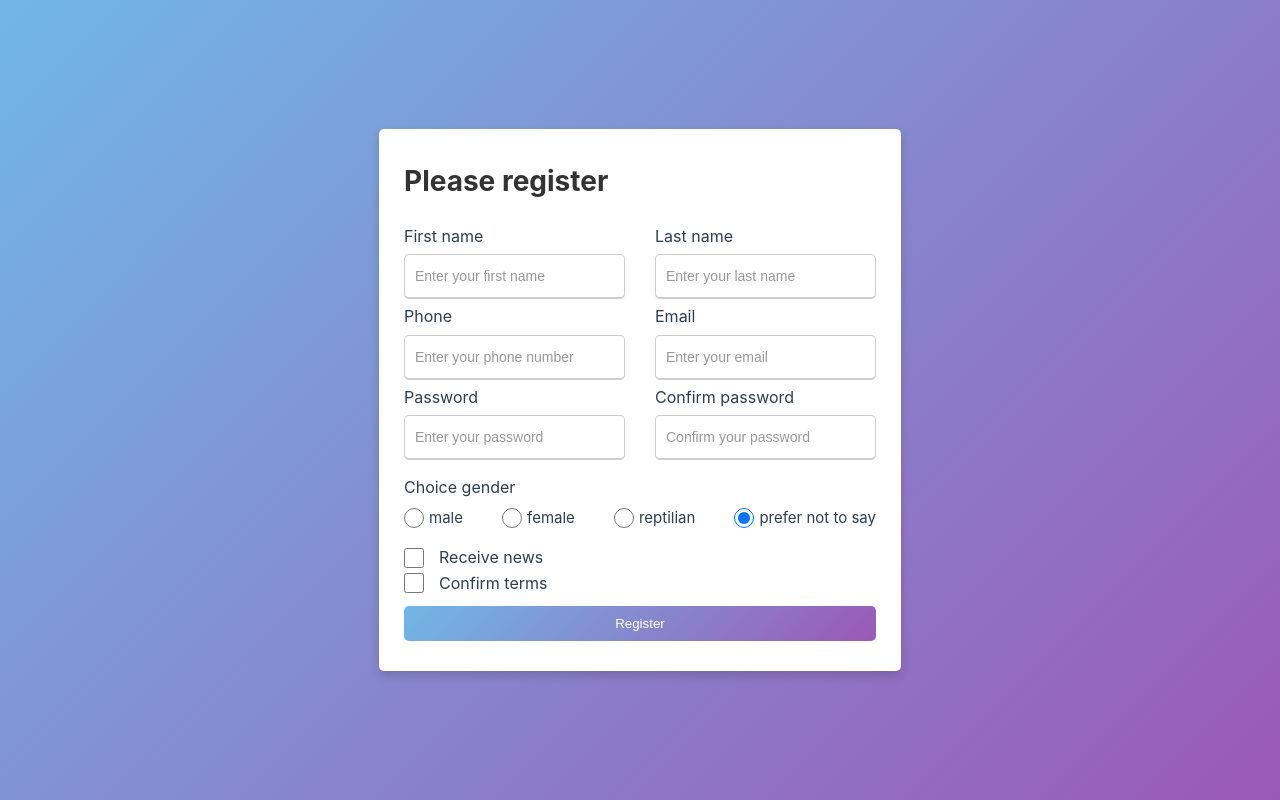
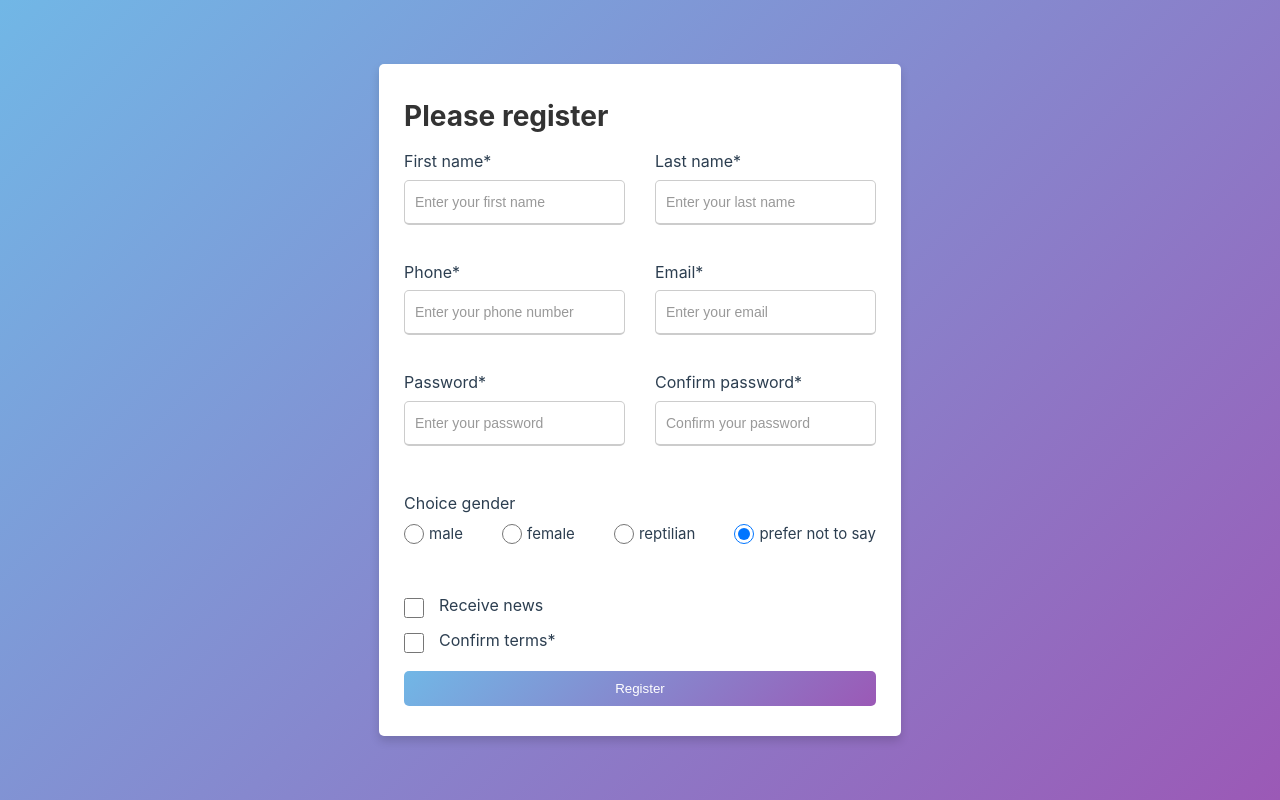
Before and after one commit to s5198653/vue-registration-form, a Vue app: page / in a window 1280 px wide. Built offline with nearby package versions, Linux system fonts and the light colour scheme; the HTML template or start-up script is replaced by a standard one.

Commit message:
improves styles

```diff
--- a/src/assets/base.css
+++ b/src/assets/base.css
@@ -60,6 +60,7 @@
 
 body {
   min-height: 100vh;
+  min-width: 350px;
   display: flex;
   justify-content: center;
   align-items: center;
--- a/src/components/InputWrapper.vue
+++ b/src/components/InputWrapper.vue
@@ -14,7 +14,6 @@ defineProps<{ label: string; error: string; horizontal?: boolean }>();
 .input-wrapper {
   display: flex;
   flex-direction: column;
-  gap: 5px;
 }
 .input-wrapper--horizontal {
   flex-direction: row;
@@ -34,11 +33,19 @@ defineProps<{ label: string; error: string; horizontal?: boolean }>();
 }
 .input-wrapper--horizontal > .input-wrapper__error {
   order: 3;
+  display: flex;
+  align-items: center;
+  justify-content: center;
 }
 .input-wrapper__label {
   font-size: 16px;
+  padding-bottom: 5px;
+  cursor: pointer;
 }
 .input-wrapper__error {
+  max-width: 180px;
+  min-height: 35px;
   color: red;
+  font-size: 10px;
 }
 </style>
--- a/src/components/RegistrationForm.vue
+++ b/src/components/RegistrationForm.vue
@@ -200,21 +200,21 @@ watch(
   >
     <VTitle tag="h2" class="registration-form__title">Please register</VTitle>
     <div class="registration-form__text-fields">
-      <InputWrapper label="First name" :error="formFields.firstName.error">
+      <InputWrapper label="First name*" :error="formFields.firstName.error">
         <VInput
           v-model="formFields.firstName.value"
           placeholder="Enter your first name"
           @input="validate('firstName')"
         />
       </InputWrapper>
-      <InputWrapper label="Last name" :error="formFields.lastName.error">
+      <InputWrapper label="Last name*" :error="formFields.lastName.error">
         <VInput
           v-model="formFields.lastName.value"
           placeholder="Enter your last name"
           @input="validate('lastName')"
         />
       </InputWrapper>
-      <InputWrapper label="Phone" :error="formFields.phone.error">
+      <InputWrapper label="Phone*" :error="formFields.phone.error">
         <VInput
           v-model="formFields.phone.value"
           type="tel"
@@ -222,7 +222,7 @@ watch(
           @input="validate('phone')"
         />
       </InputWrapper>
-      <InputWrapper label="Email" :error="formFields.email.error">
+      <InputWrapper label="Email*" :error="formFields.email.error">
         <VInput
           v-model="formFields.email.value"
           type="email"
@@ -230,7 +230,7 @@ watch(
           @input="validate('email')"
         />
       </InputWrapper>
-      <InputWrapper label="Password" :error="formFields.password.error">
+      <InputWrapper label="Password*" :error="formFields.password.error">
         <VInput
           v-model="formFields.password.value"
           type="password"
@@ -238,7 +238,7 @@ watch(
           @input="validate('password')"
         />
       </InputWrapper>
-      <InputWrapper label="Confirm password" :error="formFields.confirmPassword.error">
+      <InputWrapper label="Confirm password*" :error="formFields.confirmPassword.error">
         <VInput
           v-model="formFields.confirmPassword.value"
           type="password"
@@ -262,7 +262,7 @@ watch(
           @change="validate('receiveNews')"
         />
       </InputWrapper>
-      <InputWrapper label="Confirm terms" :error="formFields.isConfirmTerms.error" horizontal>
+      <InputWrapper label="Confirm terms*" :error="formFields.isConfirmTerms.error" horizontal>
         <VInput
           v-model="formFields.isConfirmTerms.value"
           type="checkbox"
--- a/src/components/VButton.vue
+++ b/src/components/VButton.vue
@@ -1,10 +1,16 @@
 <script setup lang="ts">
-const { type = 'button' } = defineProps<{ type?: 'button' | 'submit' | 'reset' }>();
+const { type = 'button', loading = false } = defineProps<{
+  type?: 'button' | 'submit' | 'reset';
+  loading?: boolean;
+}>();
 </script>
 
 <template>
   <button :type class="v-button">
-    <slot />
+    <span v-if="loading" class="v-button__loader">
+      <span name="loader"></span>
+    </span>
+    <slot v-else />
   </button>
 </template>
 
@@ -37,4 +43,32 @@ const { type = 'button' } = defineProps<{ type?: 'button' | 'submit' | 'reset' }
   background: linear-gradient(135deg, #ccc, #ddd);
   color: #666;
 }
+
+.v-button__loader {
+  display: inline-block;
+  width: auto;
+  height: auto;
+  padding: 0;
+  border: none;
+  animation: none;
+}
+
+.v-button__loader::before {
+  content: '';
+  display: inline-block;
+  width: 16px;
+  height: 16px;
+  border: 2px solid rgba(0, 0, 0, 0.1);
+  border-top-color: #9b59b6;
+  border-radius: 50%;
+  animation: spin 0.6s linear infinite;
+  vertical-align: middle;
+  margin-right: 5px;
+}
+
+@keyframes spin {
+  to {
+    transform: rotate(360deg);
+  }
+}
 </style>
--- a/src/components/VInput.vue
+++ b/src/components/VInput.vue
@@ -32,4 +32,19 @@ const model = defineModel();
   height: 20px;
   margin-right: 5px;
 }
+
+.v-input:hover {
+  border-color: #9b59b6;
+  box-shadow: 0 1px 3px rgba(0, 0, 0, 0.15);
+}
+
+.v-input:focus {
+  border-color: #71b7e6;
+  box-shadow: 0 0 5px rgba(66, 185, 131, 0.5);
+}
+
+.v-input:active {
+  border-color: #71b7e6;
+  box-shadow: none;
+}
 </style>
--- a/src/components/VRadioGroup.vue
+++ b/src/components/VRadioGroup.vue
@@ -37,5 +37,15 @@ const model = defineModel();
   display: flex;
   align-items: center;
   margin-bottom: 10px;
+  cursor: pointer;
+  transition: background-color 0.2s ease;
+}
+
+.v-radio-group__item:hover {
+  background-color: rgba(155, 89, 182, 0.1);
+}
+
+.v-radio-group__item:active {
+  background-color: rgba(155, 89, 182, 0.2);
 }
 </style>
--- a/src/components/VTitle.vue
+++ b/src/components/VTitle.vue
@@ -12,7 +12,6 @@ const { tag = 'h1' } = defineProps<{ tag: 'h1' | 'h2' | 'h3' | 'h4' | 'h5' | 'h6
 .v-title {
   font-weight: bold;
   color: #333;
-  margin-bottom: 10px;
 }
 
 h1 {
```
